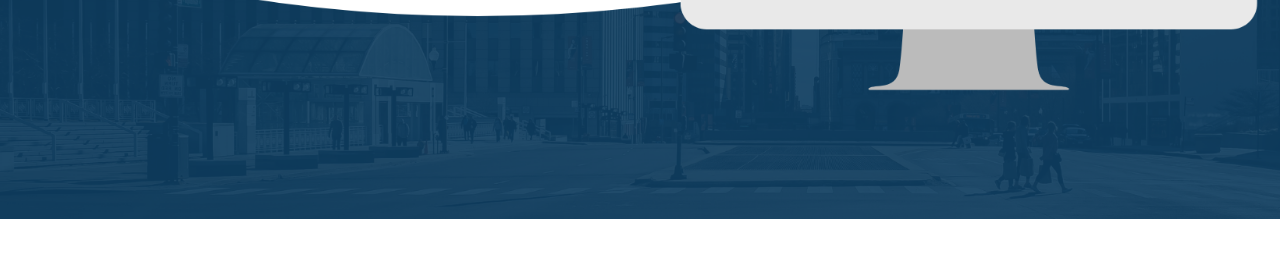
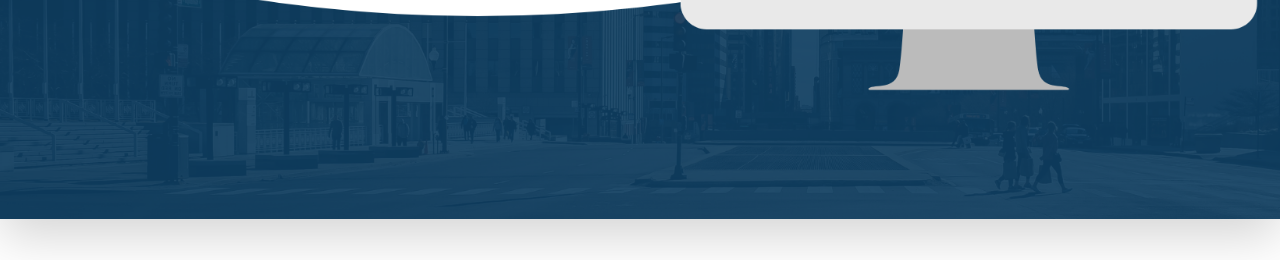
Before and after one commit to abhivishrut/codewati, a plain HTML site: page index.html in a window 1280 px wide. Shown: the part 502-762 px from the top of the page. Drawn offline with nearby package versions, Linux system fonts and the light colour scheme.

Commit message:
Update index.html

```diff
--- a/index.html
+++ b/index.html
@@ -106,7 +106,7 @@
 
  <section>
    <!-- Carousel Start -->
-   <div class="container-fluid p-0 mb-5 wow fadeIn" data-wow-delay="0.1s">
+   <div class="container-fluid p-0 mb-5 wow fadeIn shadow-lg" data-wow-delay="0.1s">
     <div id="header-carousel" class="carousel slide carousel-fade" data-bs-ride="carousel">
         <div class="carousel-inner">
             <div class="carousel-item active">
```
